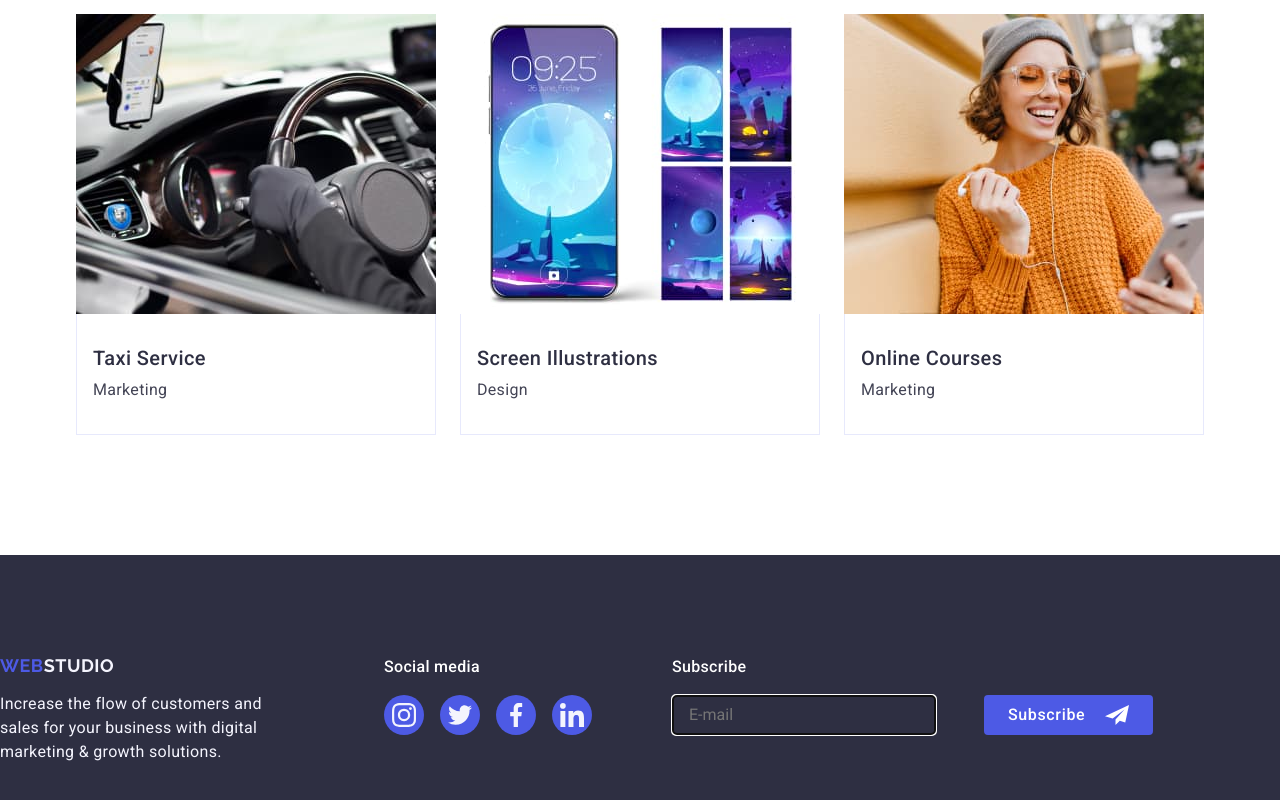
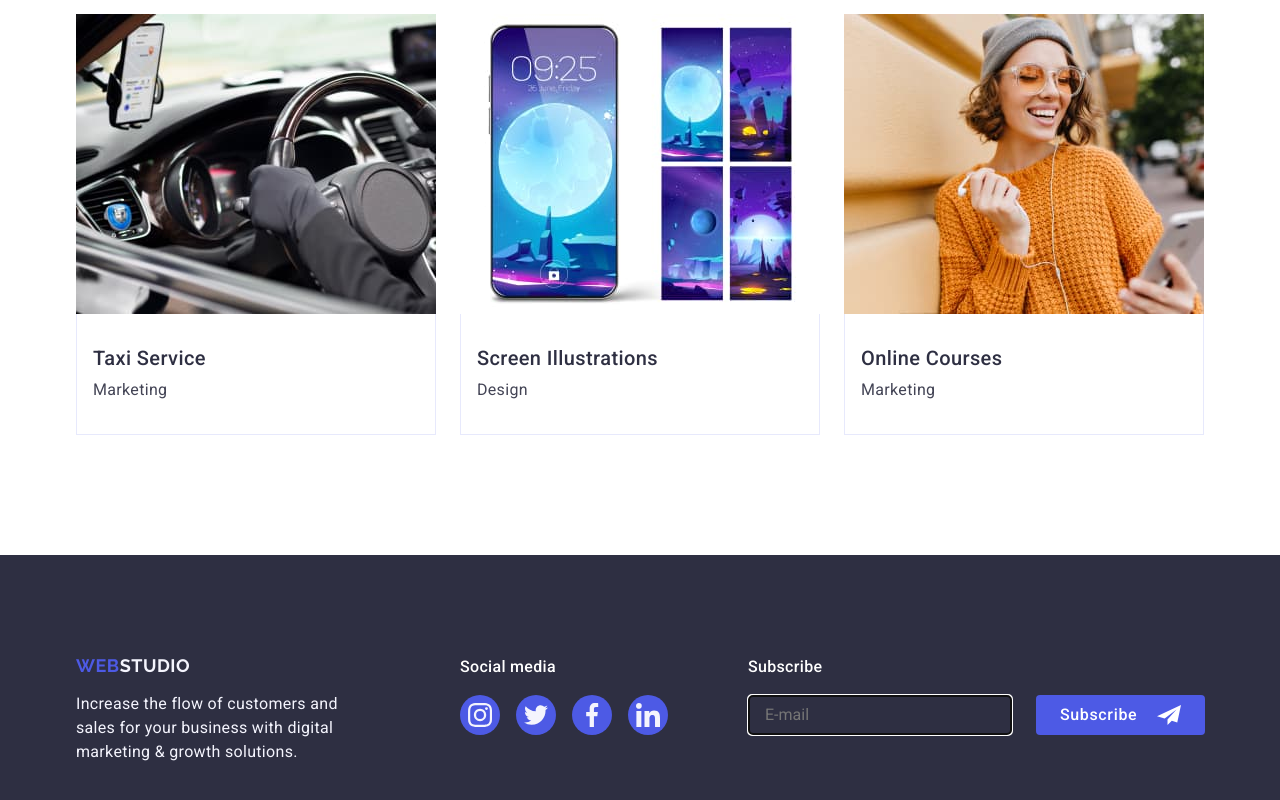
Before and after one commit to Dariya-Fotina/goit-markup-hw-05, a plain HTML site: page index.html in a window 1280 px wide. Shown: the part 2628-3428 px from the top of the page. Drawn offline with nearby package versions, Linux system fonts and the light colour scheme.

Commit message:
add index file

```diff
--- a/css/styles.css
+++ b/css/styles.css
@@ -174,6 +174,7 @@ background-image: linear-gradient(rgba(46, 47, 66, 0.7), rgba(46, 47, 66, 0.7)),
     background-size: cover;
     block-size: auto;
     max-width: 1440px;
+    margin: 0 auto;
 }
 
 .button-title {
@@ -470,6 +471,9 @@ box-shadow: 0px 1px 6px rgba(46, 47, 66, 0.08),
 .footer-container {
     display: flex;
     align-items: baseline;
+    max-width: 1158px;
+        padding: 0 15px;
+        margin: 0 auto;
     /*padding-top: 100px;
     padding-bottom: 132px;*/
    }
@@ -558,9 +562,14 @@ background-color: 250ms cubic-bezier(0.4, 0, 0.2, 1);
     display: flex;
         justify-content: space-between;
         align-items: end;
-        gap: 24px;
-        width: 453px;
+        max-width: 453px;
         height: 80px;
+}
+
+
+.foter-one {
+        width: 264px;
+   margin-right: 24px;
 }
 
 .footer-form {}
@@ -587,9 +596,7 @@ background-color: 250ms cubic-bezier(0.4, 0, 0.2, 1);
 }
 
 .foter-icon-frame {
-
 fill: #fff;
-
 }
 
 
```
